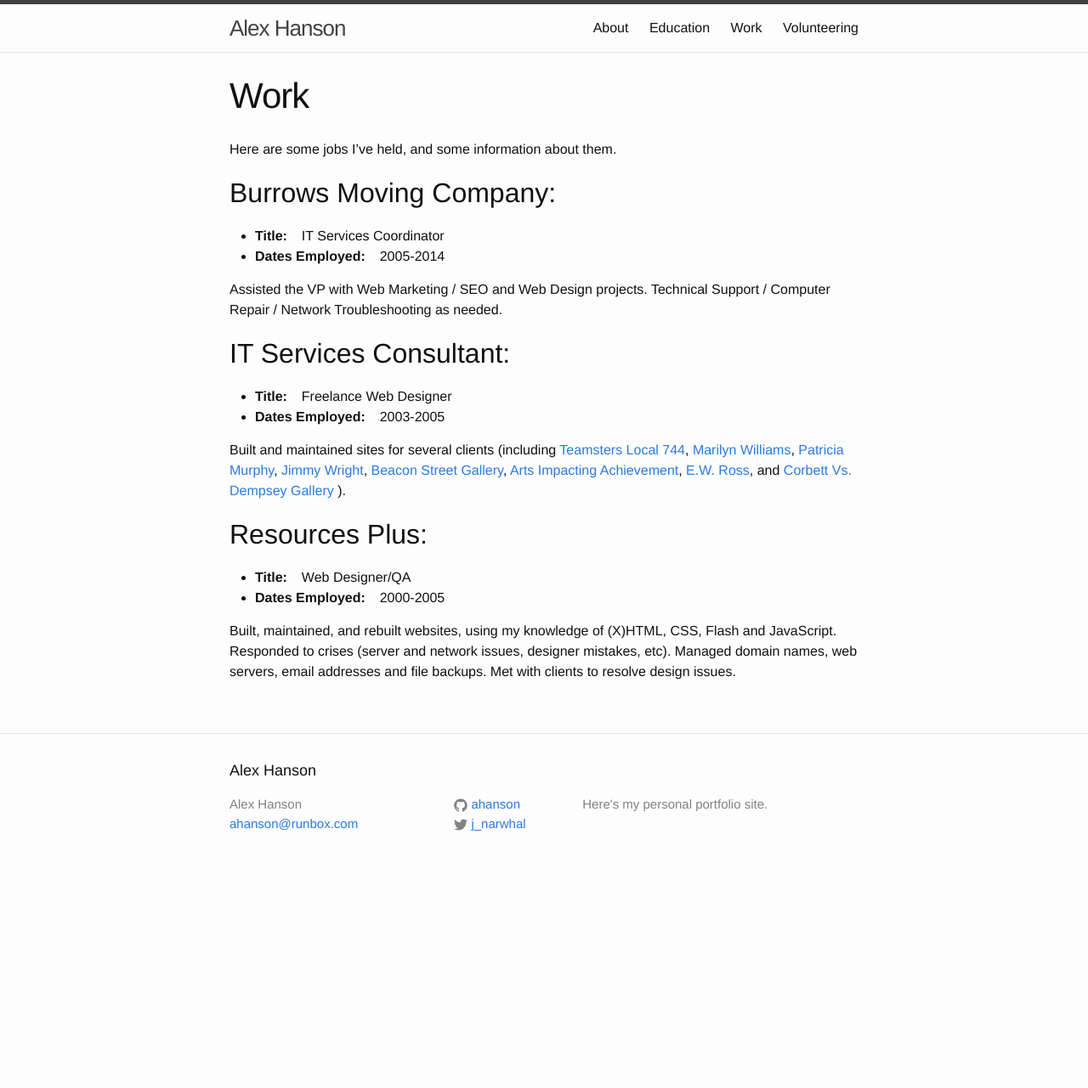
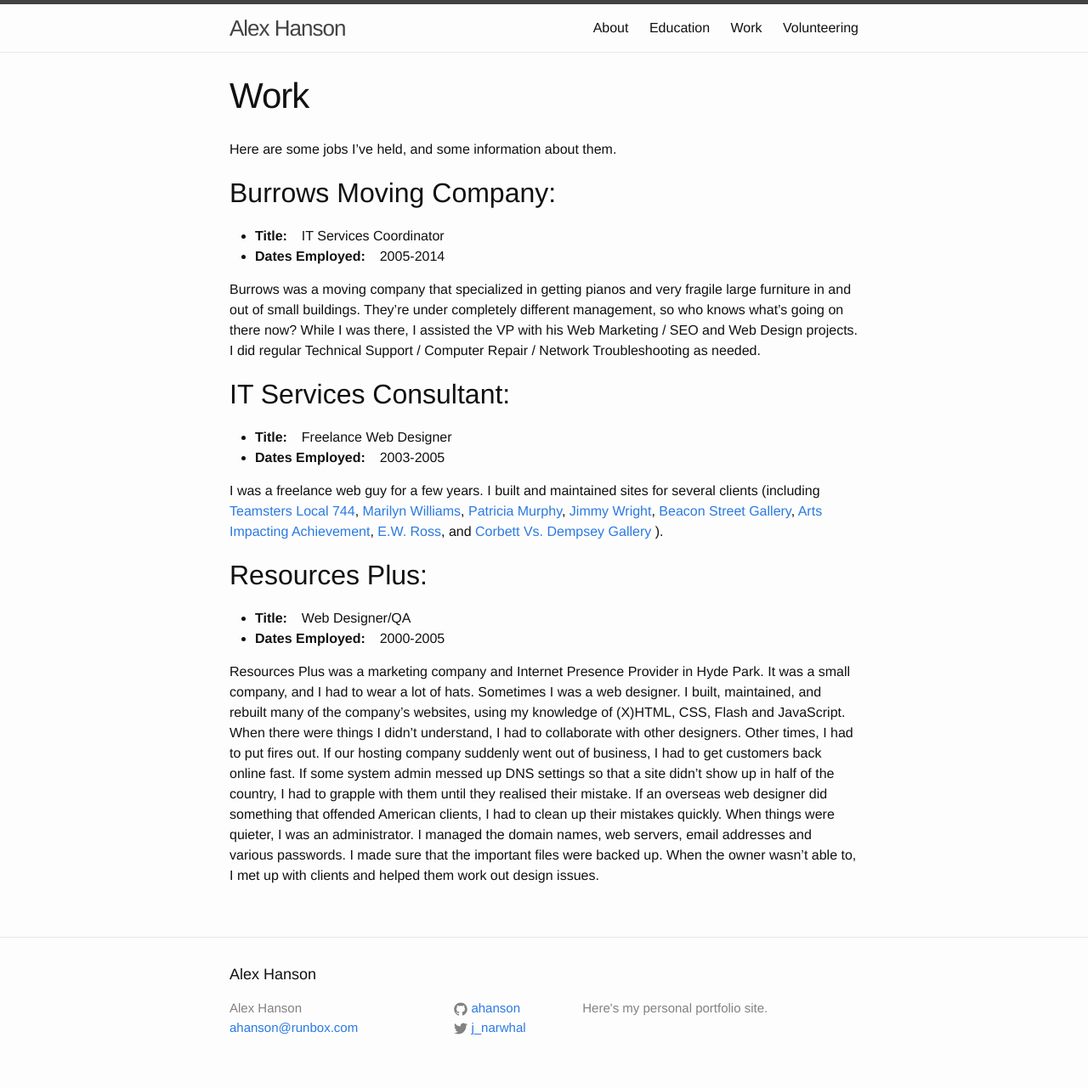
Before and after one commit to ahanson/portfolio-site, a Jekyll site: the page built from jobs.md, in a window 1280 px wide. Shown: the whole page at 85% size. Built offline with Jekyll 4.4.1, drawn with Linux system fonts in a browser that asks for light colours; before the commit the page ends 1041 px from its top, so only the background shows below that.

Commit message:
Improved the content on the jobs page.

```diff
--- a/_data/employers.yml
+++ b/_data/employers.yml
@@ -3,14 +3,14 @@
   name: "Burrows Moving Company"
   title: "IT Services Coordinator"
   dates: "2005-2014"
-  blurb: "Assisted the VP with Web Marketing / SEO and Web Design projects. Technical Support / Computer Repair / Network Troubleshooting as needed."
+  blurb: "Burrows was a moving company that specialized in getting pianos and very fragile large furniture in and out of small buildings. They're under completely different management, so who knows what's going on there now?  While I was there, I assisted the VP with his Web Marketing / SEO and Web Design projects. I did regular Technical Support / Computer Repair / Network Troubleshooting as needed."
 -
   name: "IT Services Consultant"
   title: "Freelance Web Designer"
   dates: "2003-2005"
-  blurb: "Built and maintained sites for several clients (including [Teamsters Local 744](http://www.teamsterlocal744.org/), [Marilyn Williams](http://www.artismypassion.com/), [Patricia Murphy](http://patriciamurphyart.com/), [Jimmy Wright](http://www.jimmywrightartist.com/), [Beacon Street Gallery](http://www.beaconst.org/), [Arts Impacting Achievement](http://www.artsimpactingachievement.org/), [E.W. Ross](http://www.ewross.net/), and [Corbett Vs. Dempsey Gallery](http://www.corbettvsdempsey.com/) )."
+  blurb: "I was a freelance web guy for a few years. I built and maintained sites for several clients (including [Teamsters Local 744](http://www.teamsterlocal744.org/), [Marilyn Williams](http://www.artismypassion.com/), [Patricia Murphy](http://patriciamurphyart.com/), [Jimmy Wright](http://www.jimmywrightartist.com/), [Beacon Street Gallery](http://www.beaconst.org/), [Arts Impacting Achievement](http://www.artsimpactingachievement.org/), [E.W. Ross](http://www.ewross.net/), and [Corbett Vs. Dempsey Gallery](http://www.corbettvsdempsey.com/) )."
 -
   name: "Resources Plus"
   title: "Web Designer/QA"
   dates: "2000-2005"
-  blurb: "Built, maintained, and rebuilt websites, using my knowledge of (X)HTML, CSS, Flash and JavaScript. Responded to crises (server and network issues, designer mistakes, etc). Managed domain names, web servers, email addresses and file backups. Met with clients to resolve design issues."
+  blurb: "Resources Plus was a marketing company and Internet Presence Provider in Hyde Park. It was a small company, and I had to wear a lot of hats. Sometimes I was a web designer. I built, maintained, and rebuilt many of the company's websites, using my knowledge of (X)HTML, CSS, Flash and JavaScript. When there were things I didn't understand, I had to collaborate with other designers. Other times, I had to put fires out. If our hosting company suddenly went out of business, I had to get customers back online fast. If some system admin messed up DNS settings so that a site didn't show up in half of the country, I had to grapple with them until they realised their mistake. If an overseas web designer did something that offended American clients, I had to clean up their mistakes quickly. When things were quieter, I was an administrator. I managed the domain names, web servers, email addresses and various passwords. I made sure that the important files were backed up. When the owner wasn't able to, I met up with clients and helped them work out design issues."
```
